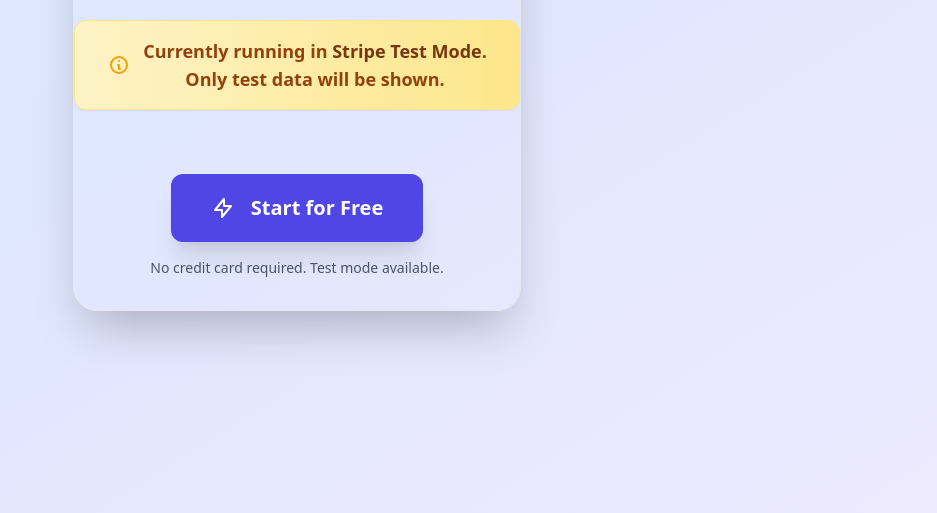
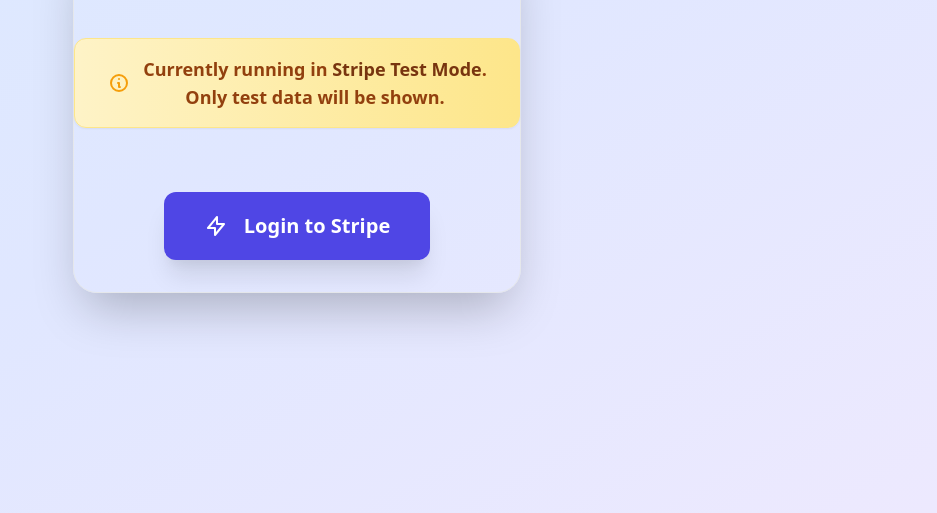
Before and after one commit to a-steris/browser-automation, a plain HTML site: page templates/index.html in a window 1280 px wide. Shown: the part 287-800 px from the top of the page, without its empty margins (343-1280 px from the left). Drawn offline with nearby package versions, Linux system fonts and the light colour scheme.

Commit message:
refactor: update homepage CTA to 'Login to Stripe'
- Changed button text from 'Start for Free' to 'Login to Stripe'
- Removed 'No credit card required' text for cleaner UI

```diff
--- a/templates/index.html
+++ b/templates/index.html
@@ -141,11 +141,8 @@
                         <svg xmlns='http://www.w3.org/2000/svg' class='h-6 w-6' fill='none' viewBox='0 0 24 24' stroke='currentColor'>
                             <path stroke-linecap='round' stroke-linejoin='round' stroke-width='2' d='M13 10V3L4 14h7v7l9-11h-7z' />
                         </svg>
-                        Start for Free
+                        Login to Stripe
                     </a>
-                </div>
-                <div class="text-sm text-gray-600">
-                    No credit card required. Test mode available.
                 </div>
             </div>
 
```
